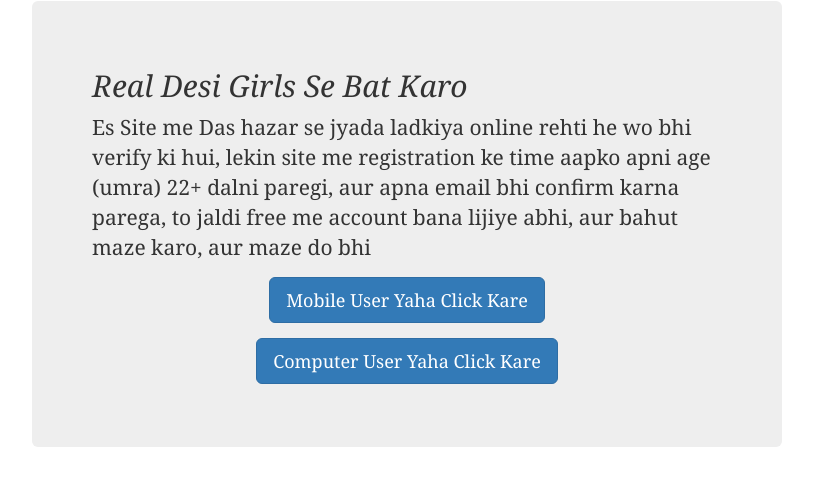
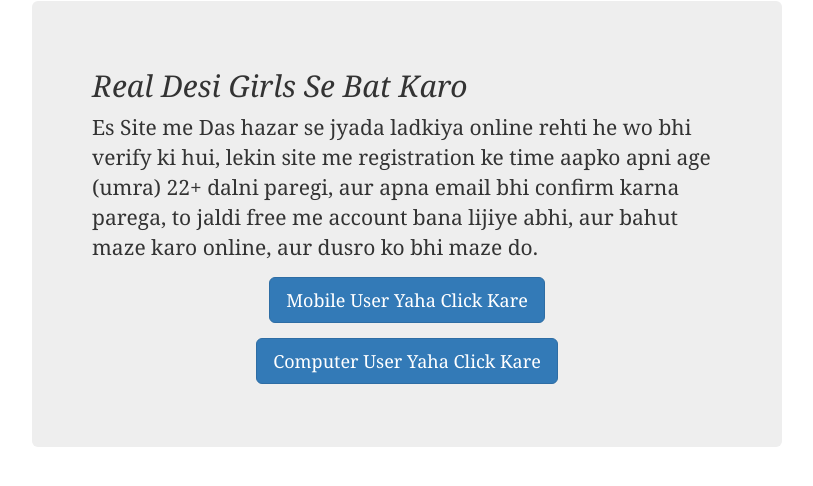
Before and after one commit to enyusu/enyusu.github.com, a Jekyll site: the page built from _posts/2015-02-10-dating-india.md, in a window 1280 px wide. Shown: the top 486 px of the page, without its empty margins (233-1046 px from the left). Built offline with Jekyll 4.4.1, drawn with Linux system fonts in a browser that asks for light colours; nearby versions of some CDN libraries.

Commit message:
Update 2015-02-10-dating-india.md

```diff
--- a/_posts/2015-02-10-dating-india.md
+++ b/_posts/2015-02-10-dating-india.md
@@ -6,7 +6,7 @@
 
 <div class="jumbotron">
   <h2>Real Desi Girls Se Bat Karo</h2>
-  <p> Es Site me Das hazar se jyada ladkiya online rehti he wo bhi verify ki hui, lekin site me registration ke time aapko apni age (umra) 22+ dalni paregi, aur apna email bhi confirm karna parega, to jaldi free me account bana lijiye abhi, aur bahut maze karo, aur maze do bhi </p>
+  <p> Es Site me Das hazar se jyada ladkiya online rehti he wo bhi verify ki hui, lekin site me registration ke time aapko apni age (umra) 22+ dalni paregi, aur apna email bhi confirm karna parega, to jaldi free me account bana lijiye abhi, aur bahut maze karo online, aur dusro ko bhi maze do.</p>
   <center>
   <p><a class="btn btn-primary btn-lg" href="http://mmtrkpy.com/mt/x2741394e4v233t224q2u234/" role="button"> Mobile User Yaha Click Kare </a></p>
   <p><a class="btn btn-primary btn-lg" href="http://mmtrkpy.com/mt/w2a4z27484s233t224q2u234/" role="button"> Computer User Yaha Click Kare </a></p>
```
